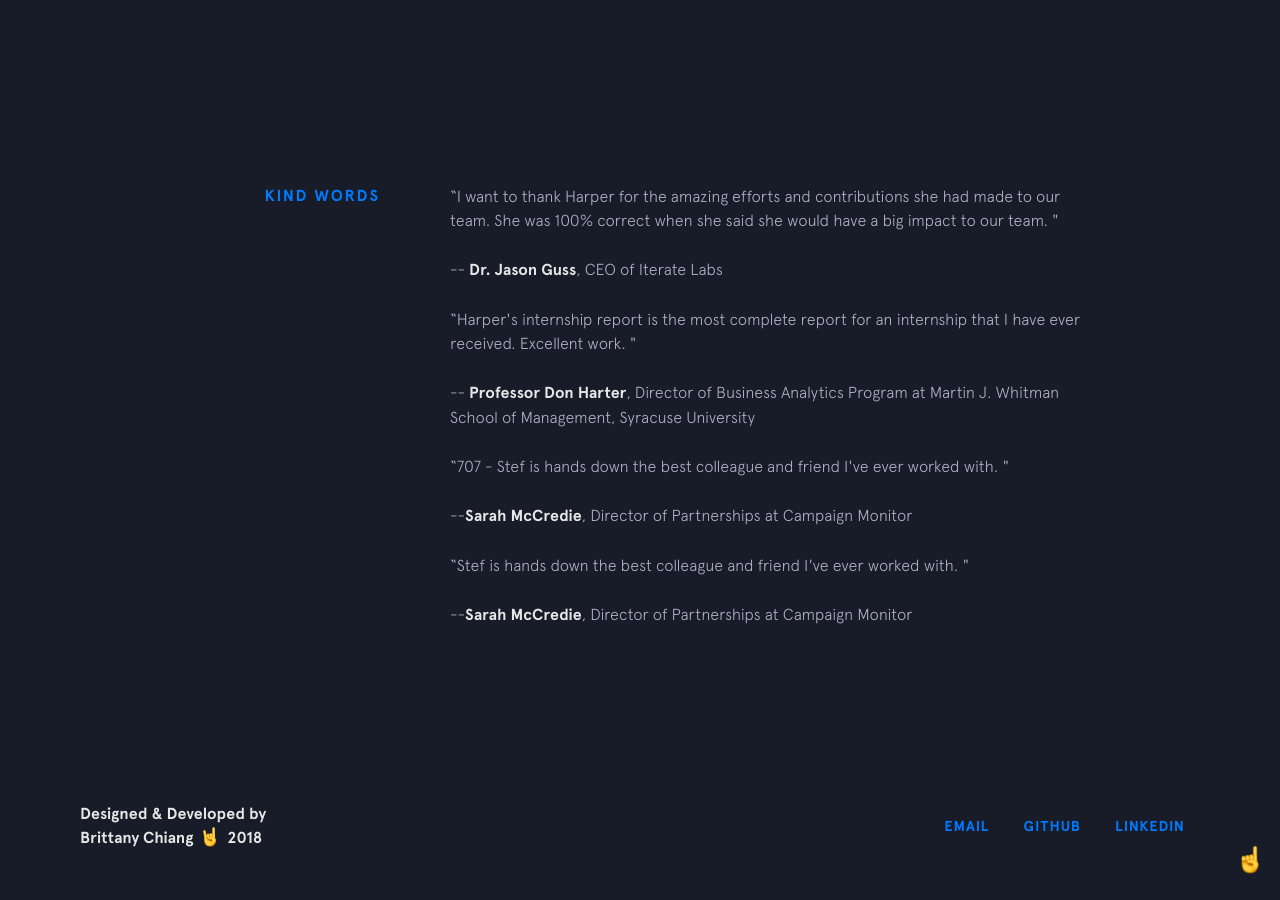
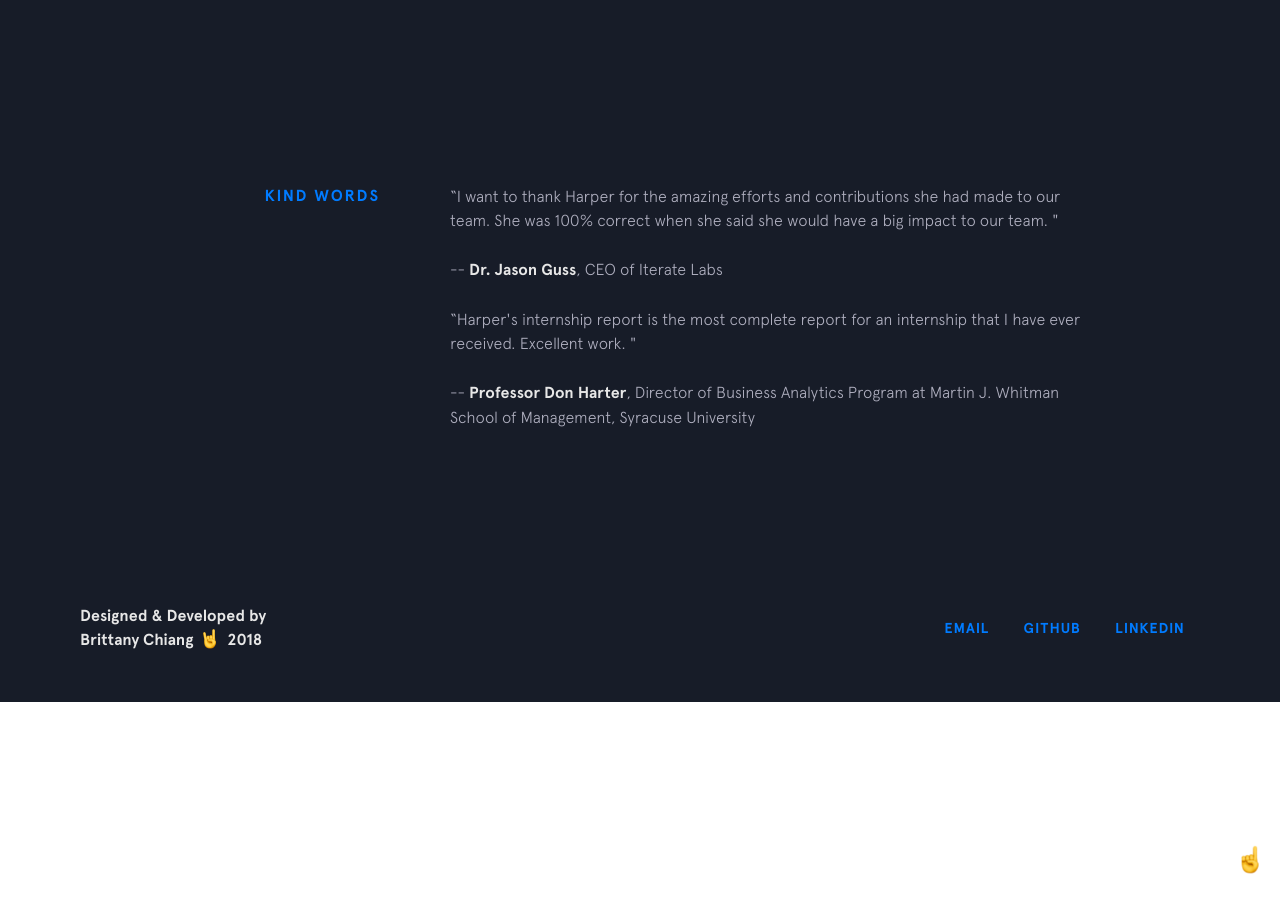
Before and after one commit to harper-he/harper-he.github.io, a Jekyll site: the page built from index.html, in a window 1280 px wide and 900 px high, scrolled down 7427 px. Built offline with Jekyll 4.4.1, drawn with Linux system fonts in a browser that asks for light colours; nearby versions of some CDN libraries; after the commit the page ends 8129 px from its top, so only the background shows below that.

Commit message:
Update kindwords.html

```diff
--- a/_includes/kindwords.html
+++ b/_includes/kindwords.html
@@ -21,23 +21,5 @@
         </div><!--testimonial__quote-->
       </div><!--Don Harter kindwords-->
 
-	 <div class="707 kindwords">
-    		<div class="testimonial__quote">
-			<p>“707 - Stef is hands down the best colleague and friend I've ever worked with. "</p>
-		<div class="testimonial__endorser">
-			<p>--<a href="https://blistabloc.com/" target="_blank">Sarah McCredie</a>, Director of Partnerships at Campaign Monitor</p>
-         </div><!--testimonial__endorser-->
-        </div><!--testimonial__quote-->
-      </div><!--Jason Guss kindwords-->
-
-	 <div class="Jason Guss kindwords">
-    		<div class="testimonial__quote">
-			<p>“Stef is hands down the best colleague and friend I've ever worked with. "</p>
-		<div class="testimonial__endorser">
-			<p>--<a href="https://blistabloc.com/" target="_blank">Sarah McCredie</a>, Director of Partnerships at Campaign Monitor</p>
-         </div><!--testimonial__endorser-->
-        </div><!--testimonial__quote-->
-      </div><!--Jason Guss kindwords-->
-
     </div><!--section__content-->
 </section>
```
